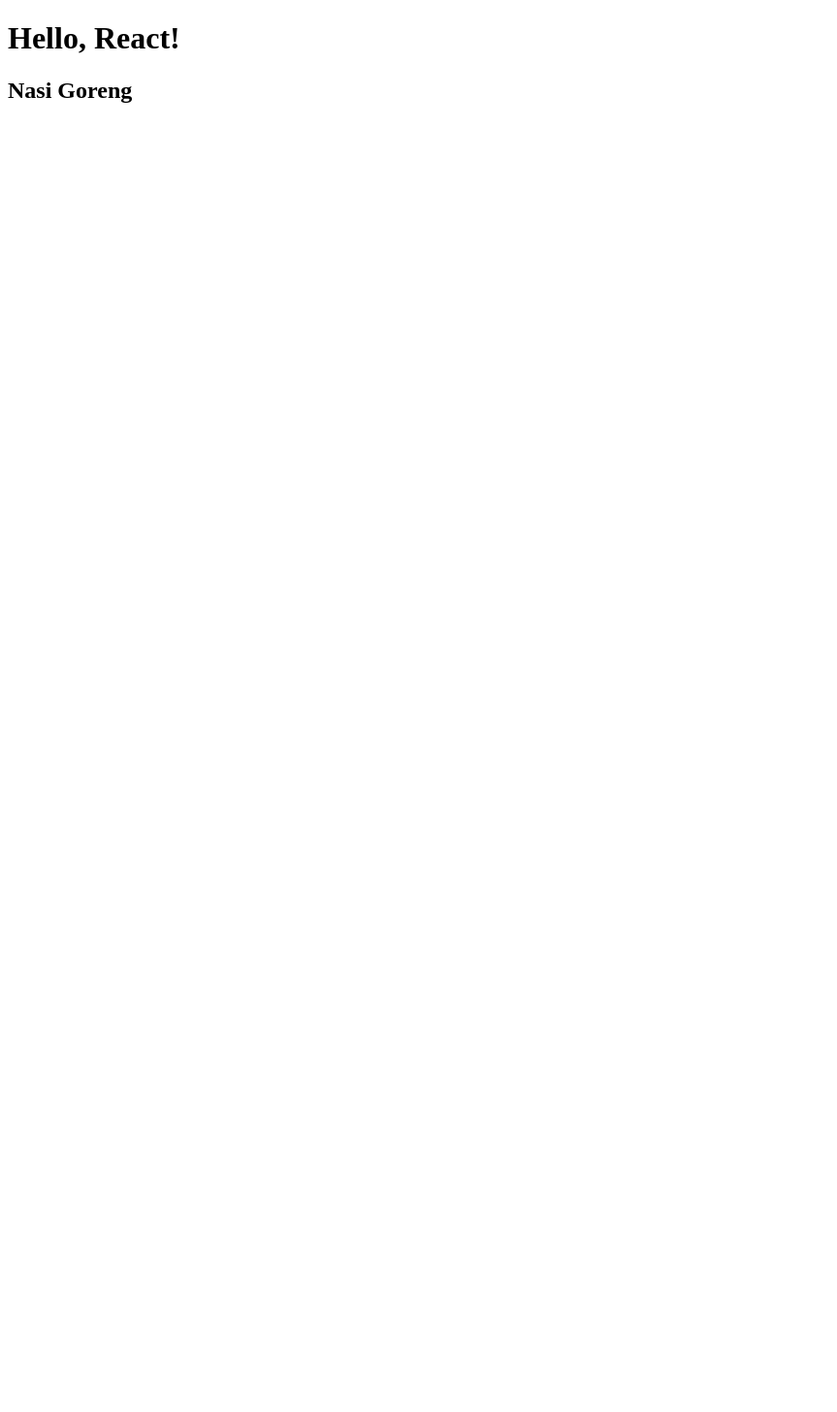
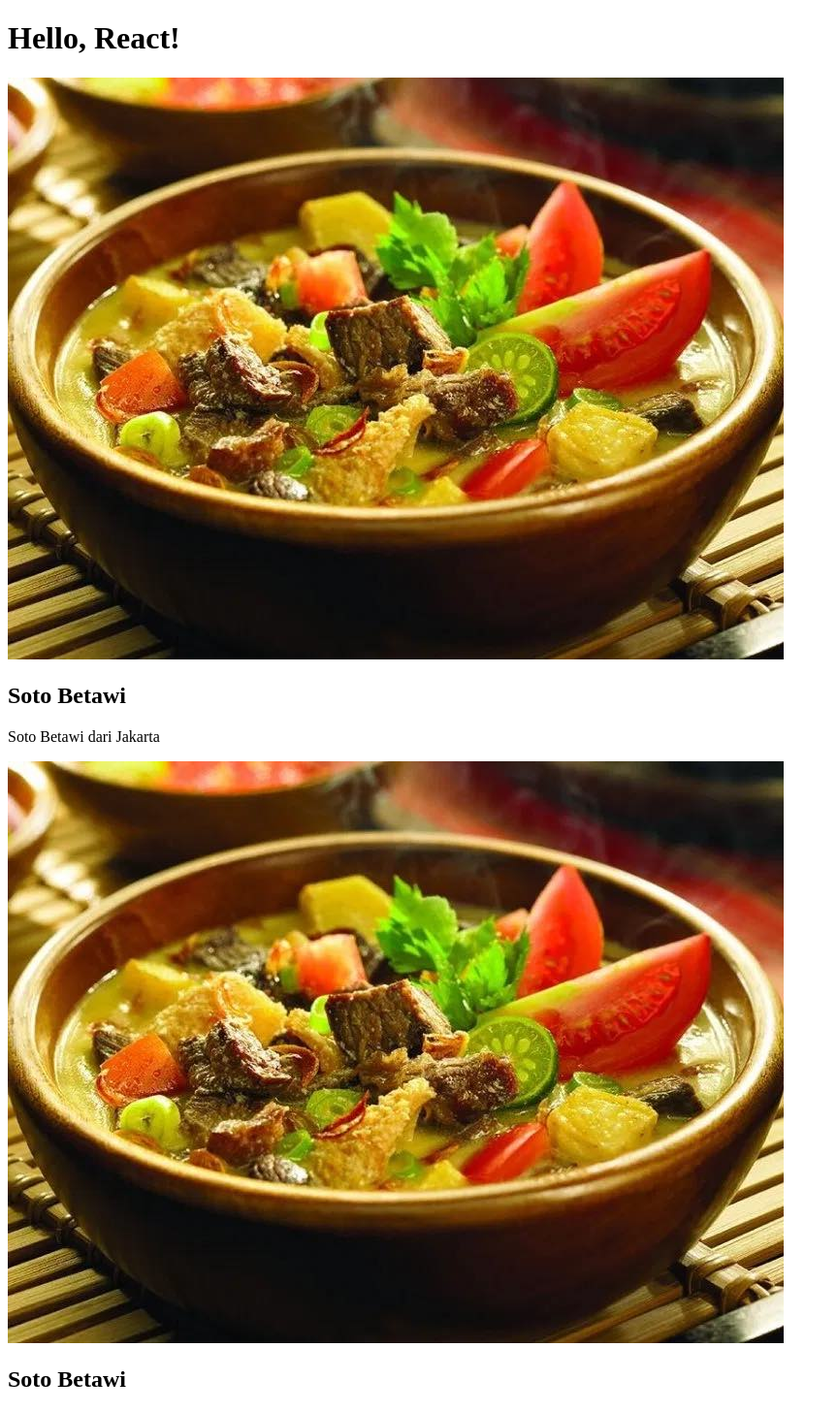
Before and after one commit to Abaljerind/belajar-fullstack, a React (Vite) app in the folder reactjs/food-menu/: page / in a window 1280 px wide. Shown: the top 1456 px of the page at 97% size, without its empty margins (0-863 px from the left). Before the commit the page ends 800 px from the top, so only its background shows below. Built offline with nearby package versions, Linux system fonts and the light colour scheme.

Commit message:
Add img, h2 and p to Food, then make 4 of them in App

```diff
--- a/reactjs/food-menu/src/App.jsx
+++ b/reactjs/food-menu/src/App.jsx
@@ -2,13 +2,22 @@
   return (
     <>
       <h1>Hello, React!</h1>
+      <Food />
+      <Food />
+      <Food />
       <Food />
     </>
   );
 }
 
 function Food() {
-  return <h2>Nasi Goreng</h2>;
+  return (
+    <div>
+      <img src="../food/soto-betawi.jpg" alt="Soto Betawi" />
+      <h2>Soto Betawi</h2>
+      <p>Soto Betawi dari Jakarta</p>
+    </div>
+  );
 }
 
 export default App;
```
